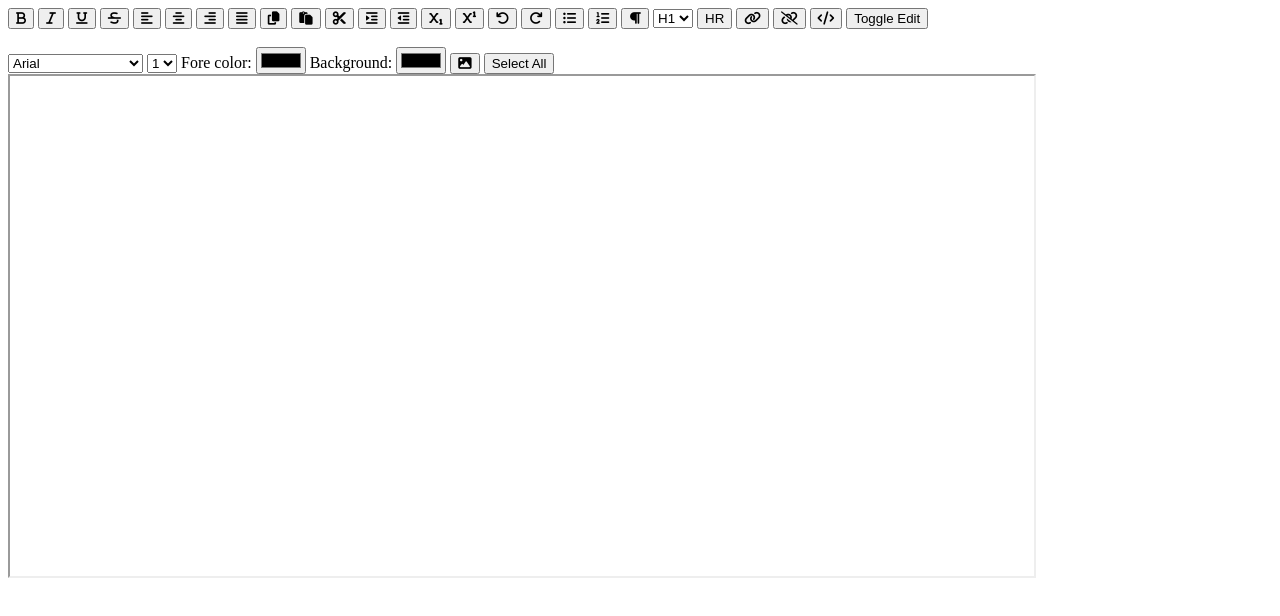
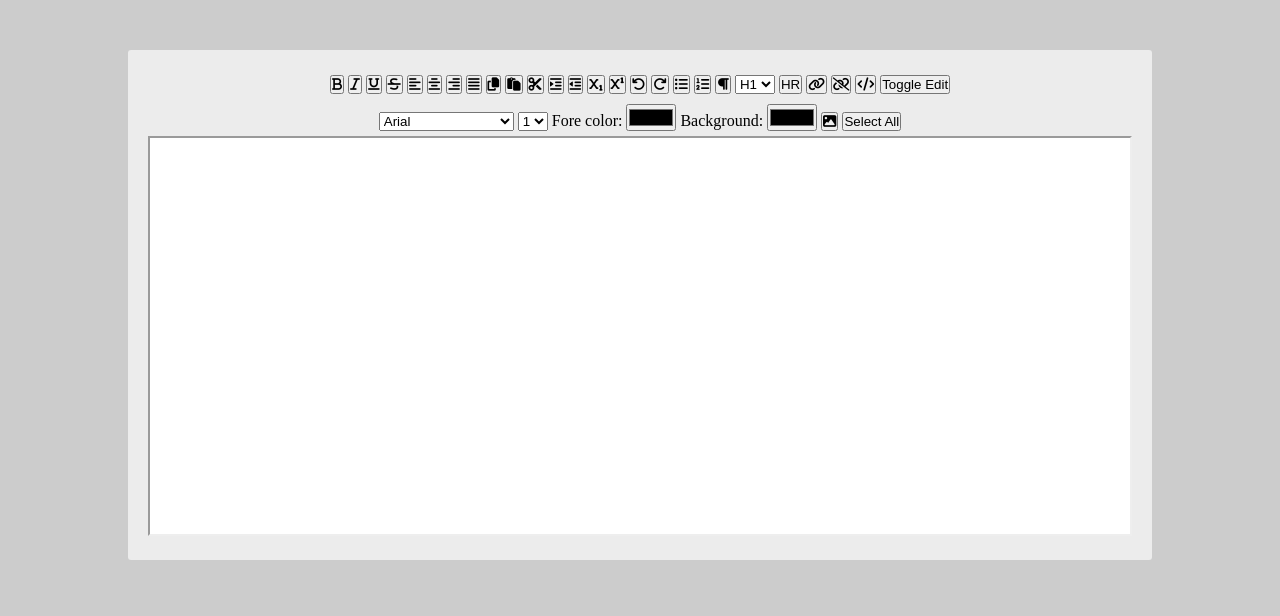
Before and after one commit to Jonathanch88/Rich-Text-Editor, a plain HTML site: page index.html in a window 1280 px wide. Drawn offline with Linux system fonts and the light colour scheme.

Commit message:
fixing issues

```diff
--- a/app.js
+++ b/app.js
@@ -1,24 +1,20 @@
+let showingSourceCode = false;
+let isInEditMode = true;
 
-var showingSourceCode = false;
-var isInEditMode = true;
-
-
-
-//function to enable edit Mode.
-
-function enableEditMode() {
+const enableEditMode = ()=> {
   richTextField.document.designMode = "on";
 }
 
-function execCmd(command) {
+const execCmd = (command) => {
   richTextField.document.execCommand(command, false, null);
   console.log(command);
 }
-function execCommandWithArg(command, arg) {
+
+const execCommandWithArg = (command, arg)=> {
   richTextField.document.execCommand(command, false, arg);
 }
 
-function toggleSource() {
+const toggleSource = ()=> {
   if (showingSourceCode) {
     richTextField.document.getElementsByTagName('body')[0].innerHtml = richTextField.document.getElementsByTagName('body')[0].textContent;
     showingSourceCode = false;
@@ -28,10 +24,9 @@ function toggleSource() {
     showingSourceCode = true;
   }
 
-
 }
 
-function toggleEdit() {
+const toggleEdit = () => {
   if(isInEditMode){
     richTextField.document.designMode = "off";
     isInEditMode = false;
--- a/index.html
+++ b/index.html
@@ -1,17 +1,17 @@
 <!DOCTYPE html>
 <html lang="es">
+
 <head>
   <meta charset="UTF-8" />
   <meta name="viewport" content="width=device-width, initial-scale=1.0" />
-    <script
-      src="https://kit.fontawesome.com/7ee2bbc023.js"
-      crossorigin="anonymous"
-    ></script>
+  <script src="https://kit.fontawesome.com/7ee2bbc023.js" crossorigin="anonymous"></script>
   <link rel="stylesheet" href="style.css" />
   <title>Rich Text Editor</title>
 </head>
+
 <body onload="enableEditMode()">
-    <div>
+  <div class="container">
+    <div class="buttons">
       <button onclick="execCmd('bold');"><i class="fas fa-bold"></i></button>
       <button onclick="execCmd('italic');"><i class="fas fa-italic"></i></button>
       <button onclick="execCmd('underline');"><i class="fas fa-underline"></i></button>
@@ -46,7 +46,7 @@
       <button onclick="toggleSource();"><i class="fas fa-code"></i></button>
       <button onclick="toggleEdit();">Toggle Edit</button>
     </div>
-    <br>
+    <div class="fontStyle">
       <select onclick="execCommandWithArg('fontName', this.value)">
         <option value="Arial">Arial</option>
         <option value="Comic Sans MS">Comic Sans MS</option>
@@ -65,10 +65,16 @@
         <option value="6">6</option>
       </select>
       Fore color: <input type="color" onchange="execCommandWithArg('foreColor',this.value)" />
-    Background: <input type="color" onchange="execCommandWithArg('backColor',this.value)"/>
-     <button onclick="execCommandWithArg('insertImage', prompt('Enter the image URL',''));"><i class="fas fa-image"></i></button>
+      Background: <input type="color" onchange="execCommandWithArg('backColor',this.value)" />
+      <button onclick="execCommandWithArg('insertImage', prompt('Enter the image URL',''));"><i
+          class="fas fa-image"></i></button>
       <button onclick="execCmd('selecAll');">Select All</button>
+    </div>
+    <div class="iframe">
       <iframe name="richTextField"></iframe>
+    </div>
+  </div>
   <script src="app.js "></script>
 </body>
+
 </html>
--- a/style.css
+++ b/style.css
@@ -1,11 +1,37 @@
-
+*{
+  margin: 0;
+  padding: 0;
+  box-sizing: border-box;
+}
 body{
   width: 100%;
-  height: 600px;
+  height: 100vh;
+  background-color: #cccccc;
+  overflow: hidden;
+}
 
+.container{
+background-color: #ececec;
+max-width: 80%;
+margin: 50px auto;
+padding: 20px;
+display: flex;
+flex-direction: column;
+align-items: center;
+border-radius: 3px;
 }
-iframe {
 
-  width: 80%;
-  height: 500px;
+.buttons, .fontStyle{
+  width: 100%;
+  text-align: center;
+  margin: 5px;
 }
+
+.iframe {
+  width: 100%;
+}
+  iframe {
+    background-color: #fff;
+  width: 100%;
+  height: 400px;
+}
```
Lines whose indentation alone changed are shown as unchanged.
